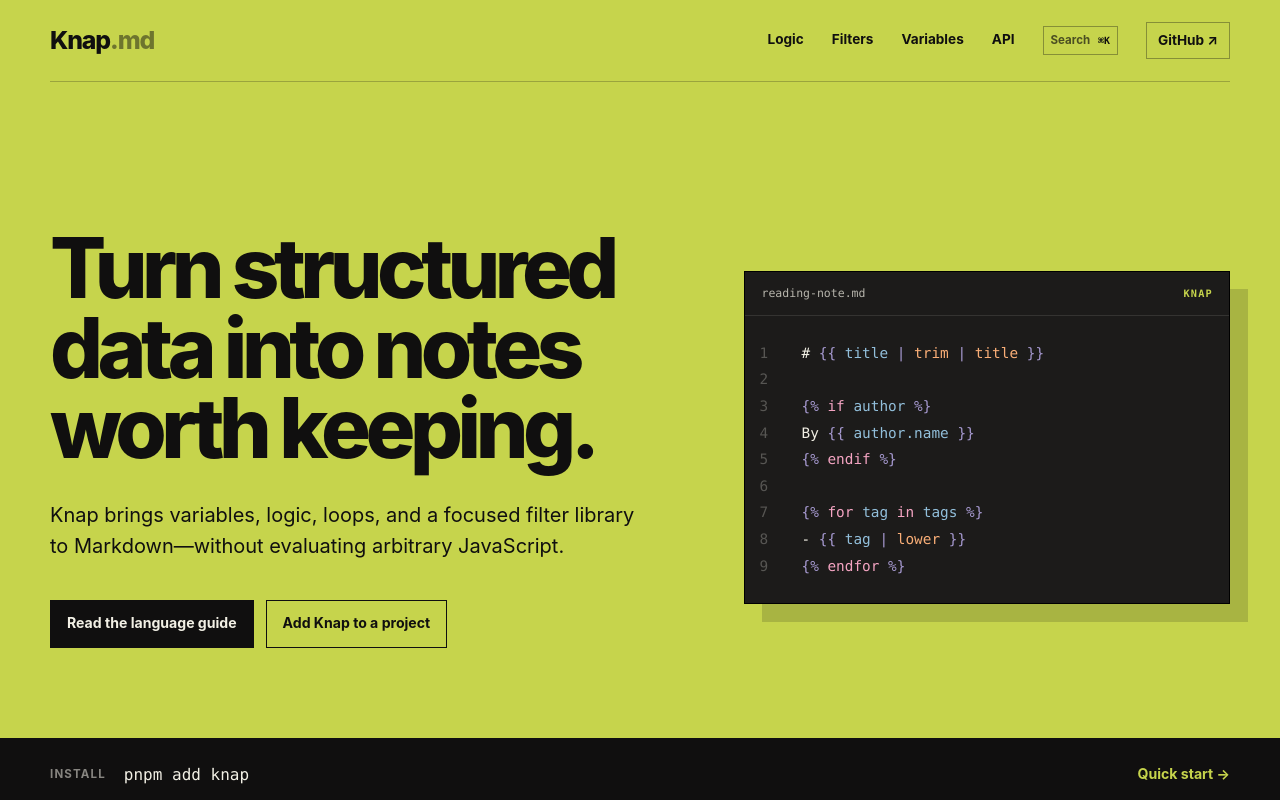
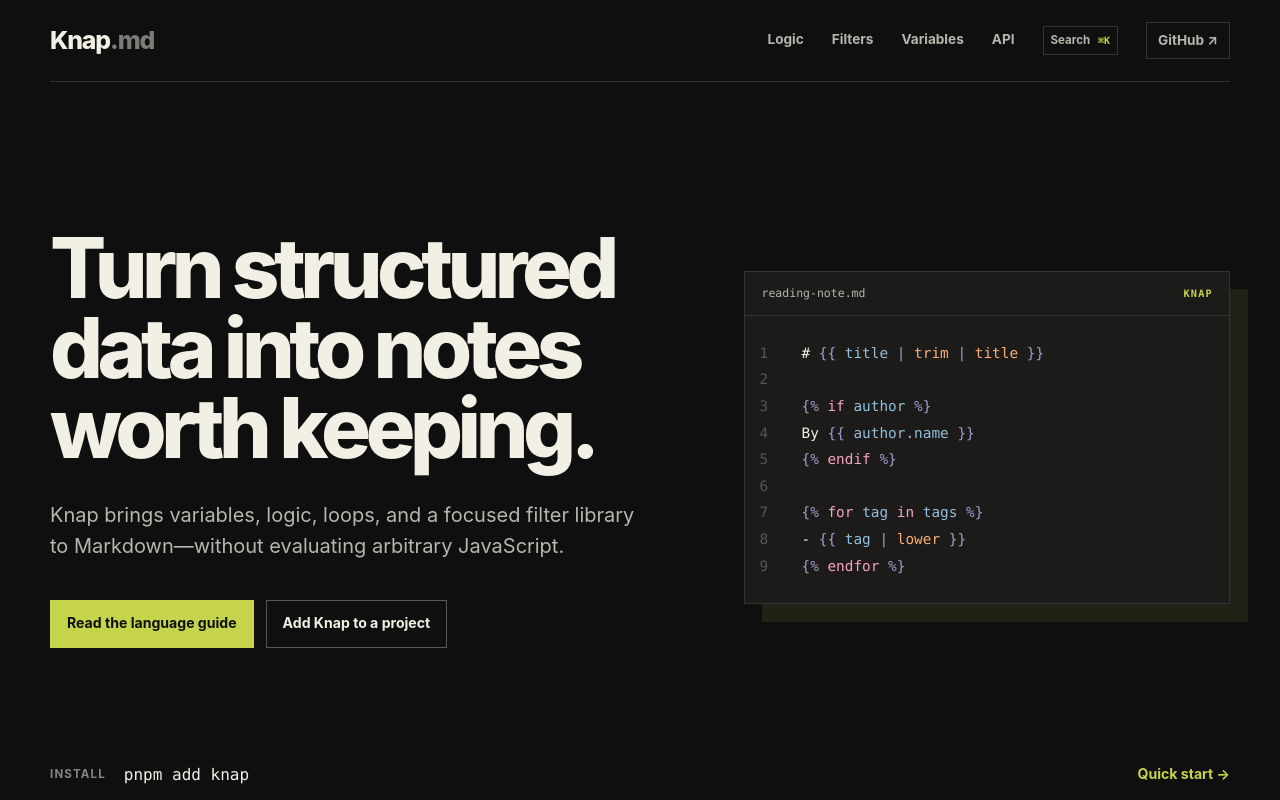
Before and after one commit to obsidianmd/knap, a Next.js app in the folder website/: page / in a window 1280 px wide. Shown: the top 800 px of the page. Built offline with nearby package versions, Linux system fonts and the light colour scheme.

Commit message:
Use black homepage hero

```diff
--- a/website/app/globals.css
+++ b/website/app/globals.css
@@ -27,7 +27,7 @@
 }
 a { color: inherit; text-decoration: none; }
 
-.hero-shell { min-height: 720px; background: var(--acid); color: var(--ink); }
+.hero-shell { min-height: 720px; background: var(--ink); color: var(--paper); }
 .topbar, .hero-grid, .install-strip, .feature-grid, .used-by, .path-grid, footer {
   width: min(calc(100% - 48px), var(--content));
   margin-inline: auto;
@@ -38,14 +38,14 @@
   align-items: center;
   justify-content: space-between;
   gap: 32px;
-  border-bottom: 1px solid rgb(16 15 15 / 24%);
+  border-bottom: 1px solid var(--line);
 }
 .wordmark { font-size: 1.55rem; font-weight: 760; letter-spacing: -0.045em; }
 .wordmark span { opacity: 0.48; }
-.nav-links { display: flex; align-items: center; gap: 28px; font-size: 0.85rem; font-weight: 650; }
+.nav-links { display: flex; align-items: center; gap: 28px; color: var(--body); font-size: 0.85rem; font-weight: 650; }
 .nav-links a { border-bottom: 1px solid transparent; }
-.nav-links a:hover { border-bottom-color: currentColor; }
-.nav-links .nav-github { border: 1px solid rgb(16 15 15 / 35%); padding: 7px 11px; }
+.nav-links a:hover { border-bottom-color: currentColor; color: var(--paper); }
+.nav-links .nav-github { border: 1px solid var(--line); padding: 7px 11px; }
 
 .hero-grid {
   display: grid;
@@ -62,24 +62,24 @@
   line-height: 0.96;
   letter-spacing: -0.066em;
 }
-.lede { max-width: 620px; margin: 32px 0 0; font-size: clamp(1.04rem, 1.6vw, 1.25rem); line-height: 1.55; }
+.lede { max-width: 620px; margin: 32px 0 0; color: var(--body); font-size: clamp(1.04rem, 1.6vw, 1.25rem); line-height: 1.55; }
 .hero-actions { display: flex; flex-wrap: wrap; gap: 12px; margin-top: 38px; }
 .button {
   display: inline-flex;
   min-height: 48px;
   align-items: center;
   justify-content: center;
-  border: 1px solid var(--ink);
+  border: 1px solid #575653;
   padding: 10px 16px;
   font-size: 0.88rem;
   font-weight: 700;
   transition: transform 150ms ease, background 150ms ease, color 150ms ease;
 }
 .button:hover { transform: translateY(-2px); }
-.button-primary { background: var(--ink); color: var(--paper); }
-.button-secondary:hover { background: rgb(16 15 15 / 8%); }
+.button-primary { border-color: var(--acid); background: var(--acid); color: var(--ink); }
+.button-secondary:hover { background: var(--panel); }
 
-.code-window { min-width: 0; border: 1px solid #000; background: var(--panel); color: var(--paper); box-shadow: 18px 18px 0 rgb(16 15 15 / 16%); }
+.code-window { min-width: 0; border: 1px solid var(--line); background: var(--panel); color: var(--paper); box-shadow: 18px 18px 0 rgb(198 212 76 / 9%); }
 .code-window-bar {
   display: flex;
   align-items: center;
@@ -219,9 +219,9 @@
 .filter-search-trigger:hover { border-color: var(--muted); color: var(--paper); }
 .filter-search-trigger kbd, .command-palette kbd { font-family: "SFMono-Regular", Consolas, monospace; font-size: 0.62rem; }
 .filter-search-trigger kbd { color: var(--acid); }
-.topbar .filter-search-trigger { border-color: rgb(16 15 15 / 35%); color: rgb(16 15 15 / 68%); }
-.topbar .filter-search-trigger:hover { border-color: var(--ink); color: var(--ink); }
-.topbar .filter-search-trigger kbd { color: var(--ink); }
+.topbar .filter-search-trigger { border-color: var(--line); color: var(--body); }
+.topbar .filter-search-trigger:hover { border-color: var(--muted); color: var(--paper); }
+.topbar .filter-search-trigger kbd { color: var(--acid); }
 .command-backdrop { position: fixed; z-index: 100; inset: 0; display: grid; align-items: start; justify-items: center; background: rgb(0 0 0 / 72%); padding: min(14vh, 120px) 16px 32px; backdrop-filter: blur(4px); }
 .command-palette { width: min(100%, 680px); overflow: hidden; border: 1px solid #575653; background: var(--ink); color: var(--body); box-shadow: 0 24px 80px rgb(0 0 0 / 55%); }
 .command-palette > header { display: grid; grid-template-columns: auto 1fr auto; gap: 12px; align-items: center; border-bottom: 1px solid var(--line); padding: 13px 14px; }
```
